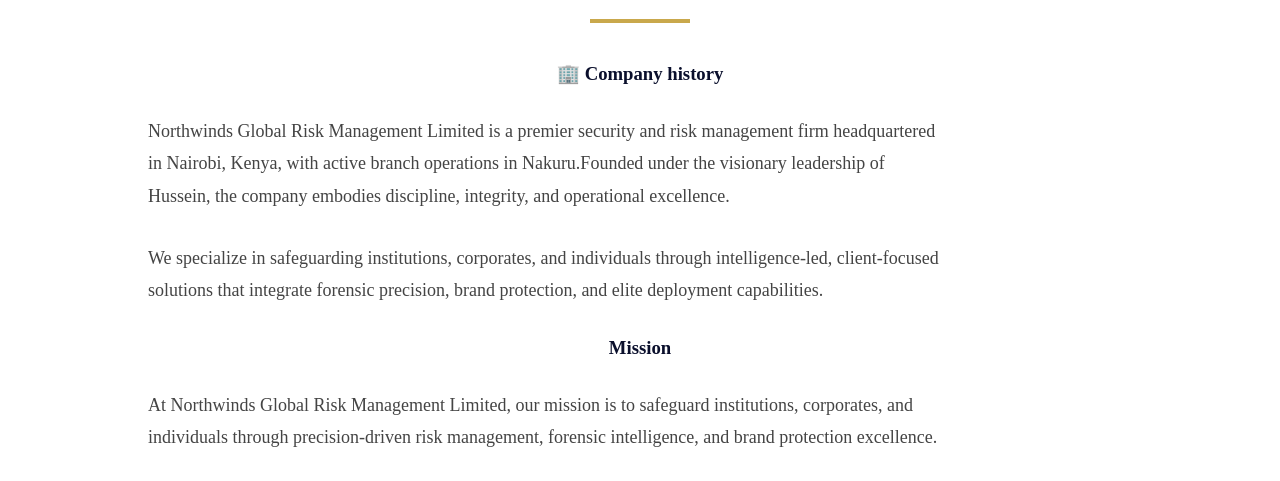
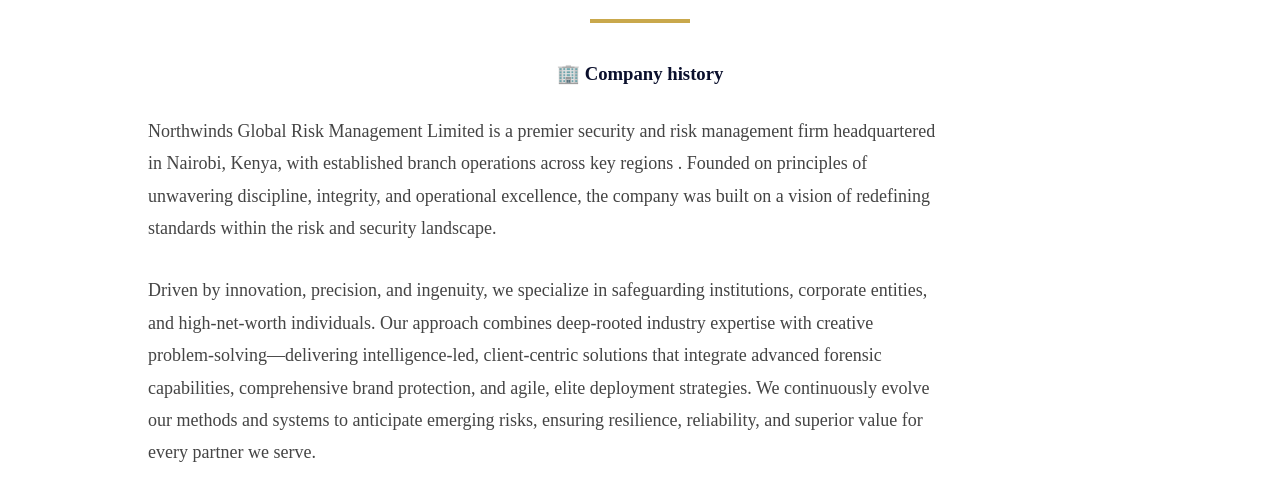
Before and after one commit to dev-Rukaiya-Salim/northwinds-website, a plain HTML site: page about.html in a window 1280 px wide. Shown: the part 306-787 px from the top of the page. Drawn offline with Linux system fonts and the light colour scheme.

Commit message:
updated company history

```diff
--- a/about.html
+++ b/about.html
@@ -25,8 +25,8 @@
         <h2>ABOUT US</h2>
         <hr class="about-line">
         <h3>🏢 Company history</h3>
-        <p>Northwinds Global Risk Management Limited is a premier security and risk management firm headquartered in Nairobi, Kenya, with active branch operations in Nakuru.Founded under the visionary leadership of Hussein, the company embodies discipline, integrity, and operational excellence.</p>
-        <p>We specialize in safeguarding institutions, corporates, and individuals through intelligence-led, client-focused solutions that integrate forensic precision, brand protection, and elite deployment capabilities.</p>
+        <p>Northwinds Global Risk Management Limited is a premier security and risk management firm headquartered in Nairobi, Kenya, with established branch operations across key regions . Founded on principles of unwavering discipline, integrity, and operational excellence, the company was built on a vision of redefining standards within the risk and security landscape.</p>
+        <p>Driven by innovation, precision, and ingenuity, we specialize in safeguarding institutions, corporate entities, and high‑net‑worth individuals. Our approach combines deep‑rooted industry expertise with creative problem‑solving—delivering intelligence‑led, client‑centric solutions that integrate advanced forensic capabilities, comprehensive brand protection, and agile, elite deployment strategies. We continuously evolve our methods and systems to anticipate emerging risks, ensuring resilience, reliability, and superior value for every partner we serve.</p>
         <h3>Mission</h3>
         <p>At Northwinds Global Risk Management Limited, our mission is to safeguard institutions, corporates, and individuals through precision-driven risk management, forensic intelligence, and brand protection excellence.</p>
         <p>We are committed to delivering integrity-centered solutions that anticipate threats, stengthen resilience, and uphold the reputation of our clients across East Africa and beyond.</p>
```
